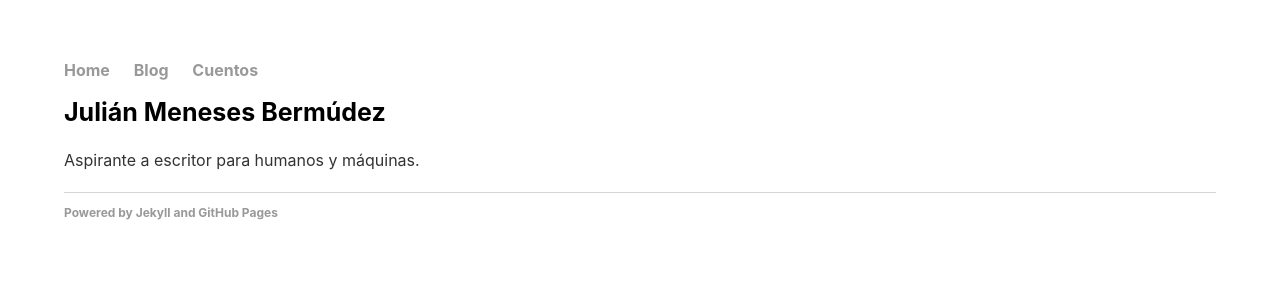
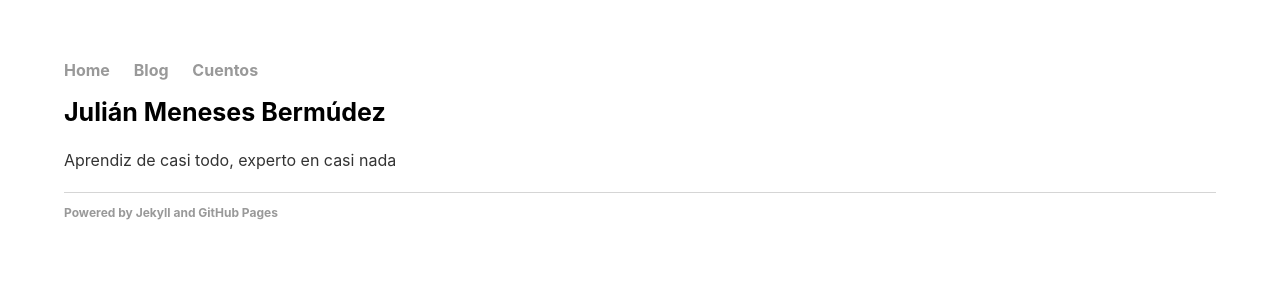
Before and after one commit to jumedata/jume-blog, a Jekyll site: the page built from index.html, in a window 1280 px wide. Shown: the top 300 px of the page. Built offline with Jekyll 4.4.1, drawn with Linux system fonts in a browser that asks for light colours.

Commit message:
Update index.html

```diff
--- a/index.html
+++ b/index.html
@@ -4,5 +4,5 @@ title: Julian Meneses
 ---
 <div class="blurb">
 	<h1>Julián Meneses Bermúdez</h1>
-	<p id="front-text">Aspirante a escritor para humanos y máquinas.</p>
+	<p id="front-text">Aprendiz de casi todo, experto en casi nada</p>
 </div><!-- /.blurb -->
```
